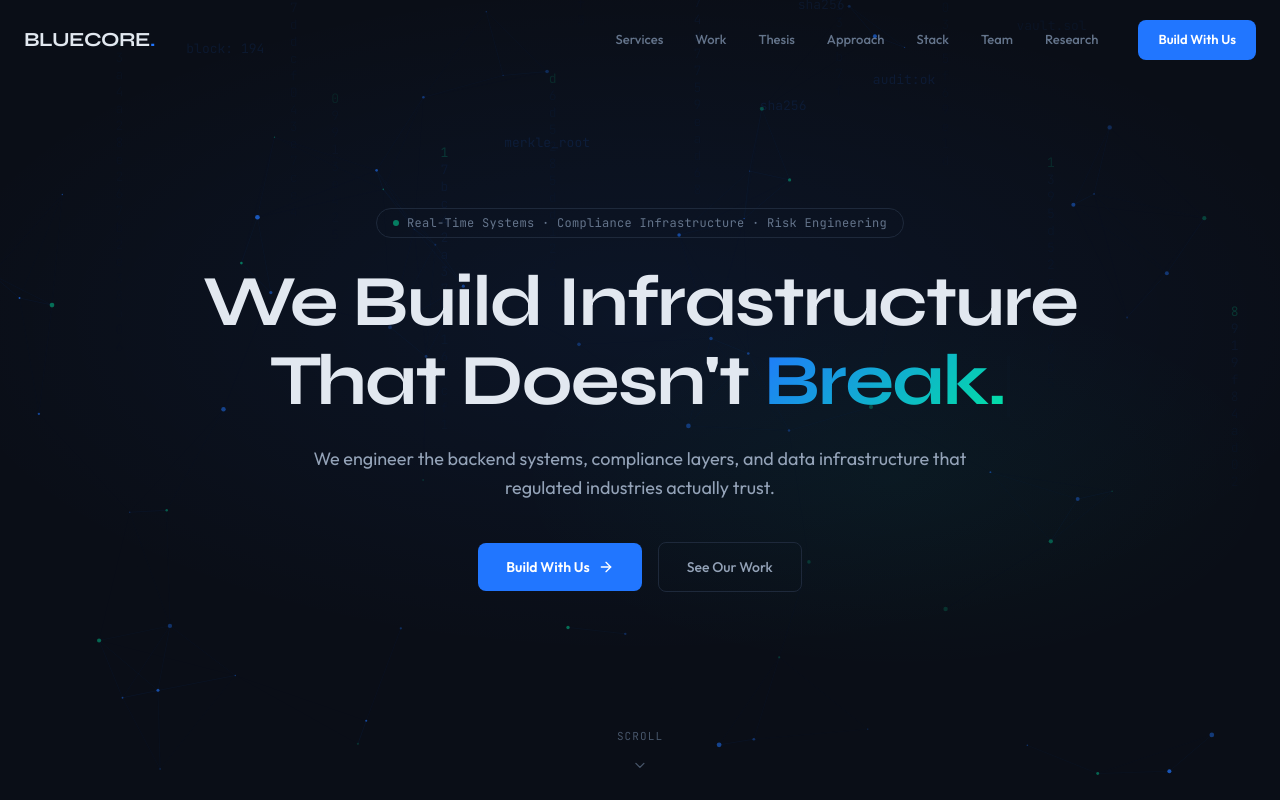
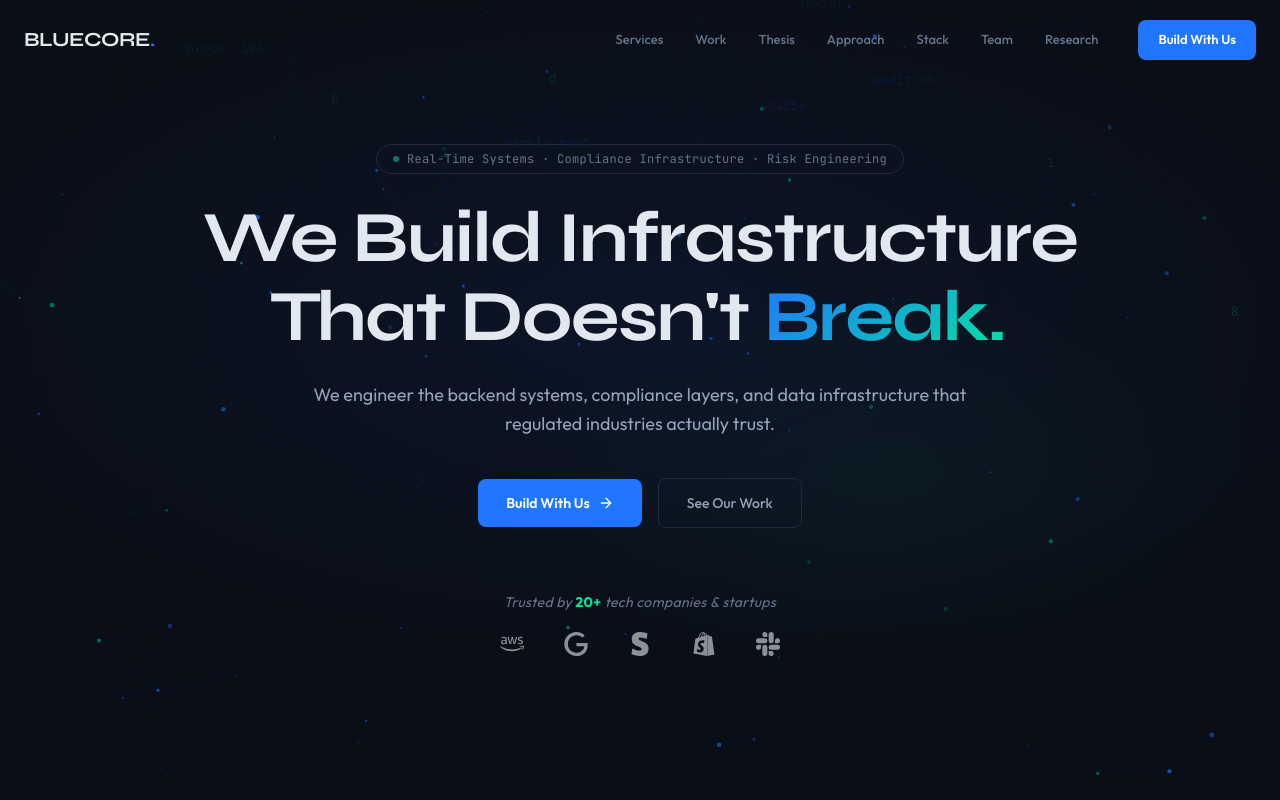
Before and after one commit to a-laz/bluecore_studios, a Next.js app: page / in a window 1280 px wide. Shown: the top 800 px of the page. Built offline with nearby package versions, Linux system fonts and the light colour scheme.

Commit message:
Updated Stack section

```diff
--- a/package.json
+++ b/package.json
@@ -13,7 +13,8 @@
     "lucide-react": "^0.574.0",
     "next": "16.1.6",
     "react": "19.2.3",
-    "react-dom": "19.2.3"
+    "react-dom": "19.2.3",
+    "react-icons": "^5.5.0"
   },
   "devDependencies": {
     "@tailwindcss/postcss": "^4",
--- a/src/components/Hero.tsx
+++ b/src/components/Hero.tsx
@@ -2,9 +2,16 @@
 
 import { useState, useEffect } from "react";
 import { motion } from "framer-motion";
-import { ArrowRight, ChevronDown } from "lucide-react";
+import { ArrowRight } from "lucide-react";
 import ParticleCanvas from "./ParticleCanvas";
 import DataStream from "./DataStream";
+import {
+  SiAmazonwebservices,
+  SiGoogle,
+  SiStripe,
+  SiShopify,
+  SiSlack,
+} from "react-icons/si";
 
 const WORDS = ["Blink.", "Break.", "Bend.", "Sleep.", "Lie."];
 const TYPE_SPEED = 104;
@@ -159,25 +166,39 @@ export default function Hero() {
             See Our Work
           </a>
         </motion.div>
+
+        {/* Trusted By */}
+        <motion.div
+          initial={{ opacity: 0, y: 20 }}
+          animate={{ opacity: 1, y: 0 }}
+          transition={{ duration: 0.7, delay: 0.9, ease: [0.22, 1, 0.36, 1] }}
+          className="mt-16"
+        >
+          <p className="text-sm text-muted italic tracking-wide">
+            Trusted by{" "}
+            <span className="text-accent-alt font-bold not-italic">20+</span>{" "}
+            tech companies &amp; startups
+          </p>
+          <div className="mt-5 flex flex-wrap items-center justify-center gap-x-10 gap-y-4">
+            {[
+              { Icon: SiAmazonwebservices, label: "AWS" },
+              { Icon: SiGoogle, label: "Google" },
+              { Icon: SiStripe, label: "Stripe" },
+              { Icon: SiShopify, label: "Shopify" },
+              { Icon: SiSlack, label: "Slack" },
+            ].map(({ Icon, label }) => (
+              <Icon
+                key={label}
+                aria-label={label}
+                size={24}
+                className="text-heading opacity-60 hover:opacity-100 transition-opacity duration-300"
+              />
+            ))}
+          </div>
+        </motion.div>
       </div>
 
-      {/* Scroll indicator */}
-      <motion.div
-        initial={{ opacity: 0 }}
-        animate={{ opacity: 1 }}
-        transition={{ delay: 1.2, duration: 0.5 }}
-        className="absolute bottom-8 left-1/2 -translate-x-1/2 flex flex-col items-center gap-2"
-      >
-        <span className="text-[11px] font-mono text-dim uppercase tracking-widest">
-          Scroll
-        </span>
-        <motion.div
-          animate={{ y: [0, 6, 0] }}
-          transition={{ duration: 1.5, repeat: Infinity, ease: "easeInOut" }}
-        >
-          <ChevronDown size={16} className="text-dim" />
-        </motion.div>
-      </motion.div>
+
     </section>
   );
 }
--- a/src/components/TechStack.tsx
+++ b/src/components/TechStack.tsx
@@ -1,58 +1,59 @@
 "use client";
 
-import { motion } from "framer-motion";
+import { useState } from "react";
+import { motion, AnimatePresence, LayoutGroup } from "framer-motion";
 import SectionHeading from "./SectionHeading";
+import {
+  SiReact,
+  SiVuedotjs,
+  SiNodedotjs,
+  SiPython,
+  SiRust,
+  SiGo,
+  SiLaravel,
+  SiSwift,
+  SiDocker,
+  SiGithub,
+  SiPostgresql,
+  SiFigma,
+} from "react-icons/si";
+import type { IconType } from "react-icons";
 
-const domains = [
-  {
-    label: "Distributed Ledgers",
-    techs: ["Solana", "Ethereum", "Arbitrum", "Base", "Cosmos"],
-  },
-  {
-    label: "Smart Contracts",
-    techs: ["Rust", "Solidity", "Anchor", "Foundry", "Hardhat"],
-  },
-  {
-    label: "AI / ML",
-    techs: ["Python", "PyTorch", "LangChain", "Vector DBs", "TensorFlow"],
-  },
-  {
-    label: "Infrastructure",
-    techs: ["Kafka", "Redis", "Docker", "Kubernetes", "Terraform", "Supabase"],
-  },
-  {
-    label: "Frontend",
-    techs: ["React", "Next.js", "TypeScript", "Tauri", "TailwindCSS"],
-  },
-  {
-    label: "Backend / Systems",
-    techs: ["Rust", "Node.js", "Go", "PostgreSQL", "GraphQL"],
-  },
-  {
-    label: "Compliance",
-    techs: ["Merkle Verification", "KYC/AML APIs", "Regulatory Frameworks", "Audit Trails"],
-  },
-  {
-    label: "DevOps / Cloud",
-    techs: ["AWS", "GCP", "CI/CD", "GitHub Actions", "Monitoring"],
-  },
+type Category = "Frontend" | "Backend" | "Mobile" | "DevOps" | "Design";
+type Filter = "All" | Category;
+
+interface Tech {
+  name: string;
+  Icon: IconType;
+  categories: Category[];
+  color: string;
+}
+
+const filters: Filter[] = ["All", "Frontend", "Backend", "Mobile", "DevOps"];
+
+const technologies: Tech[] = [
+  { name: "React", Icon: SiReact, categories: ["Frontend"], color: "#61DAFB" },
+  { name: "Vue.js", Icon: SiVuedotjs, categories: ["Frontend"], color: "#4FC08D" },
+  { name: "Node.js", Icon: SiNodedotjs, categories: ["Backend", "DevOps"], color: "#339933" },
+  { name: "Python", Icon: SiPython, categories: ["Backend"], color: "#3776AB" },
+  { name: "Rust", Icon: SiRust, categories: ["Backend"], color: "#DEA584" },
+  { name: "Go", Icon: SiGo, categories: ["Backend"], color: "#00ADD8" },
+  { name: "Laravel", Icon: SiLaravel, categories: ["Backend"], color: "#FF2D20" },
+  { name: "Swift", Icon: SiSwift, categories: ["Mobile"], color: "#F05138" },
+  { name: "Docker", Icon: SiDocker, categories: ["DevOps"], color: "#2496ED" },
+  { name: "GitHub", Icon: SiGithub, categories: ["DevOps"], color: "#E2E8F0" },
+  { name: "PostgreSQL", Icon: SiPostgresql, categories: ["Backend", "DevOps"], color: "#4169E1" },
+  { name: "Figma", Icon: SiFigma, categories: ["Design"], color: "#F24E1E" },
 ];
 
-const container = {
-  hidden: {},
-  show: { transition: { staggerChildren: 0.06 } },
-};
+export default function TechStack() {
+  const [activeFilter, setActiveFilter] = useState<Filter>("All");
 
-const row = {
-  hidden: { opacity: 0, x: -16 },
-  show: {
-    opacity: 1,
-    x: 0,
-    transition: { duration: 0.45, ease: "easeOut" as const },
-  },
-};
+  const filtered =
+    activeFilter === "All"
+      ? technologies
+      : technologies.filter((t) => t.categories.includes(activeFilter));
 
-export default function TechStack() {
   return (
     <section id="stack" className="relative py-28 md:py-36">
       <div className="mx-auto max-w-7xl px-6">
@@ -62,35 +63,53 @@ export default function TechStack() {
           description="An engineer will scan this in 3 seconds. We made sure it's worth the look."
         />
 
-        <motion.div
-          variants={container}
-          initial="hidden"
-          whileInView="show"
-          viewport={{ once: true, margin: "-60px" }}
-          className="space-y-4"
-        >
-          {domains.map((domain) => (
-            <motion.div
-              key={domain.label}
-              variants={row}
-              className="flex flex-col sm:flex-row sm:items-center gap-3 sm:gap-0 py-4 border-b border-edge last:border-0"
+        {/* Filter Pills */}
+        <div className="flex flex-wrap gap-3 mb-12">
+          {filters.map((filter) => (
+            <button
+              key={filter}
+              onClick={() => setActiveFilter(filter)}
+              className={`px-5 py-2 rounded-full text-sm font-body font-medium transition-all duration-300 cursor-pointer ${
+                activeFilter === filter
+                  ? "bg-accent-alt text-surface shadow-[0_0_16px_rgba(0,229,160,0.25)]"
+                  : "border border-edge text-body hover:border-edge-light hover:text-heading"
+              }`}
             >
-              <span className="font-mono text-xs text-accent uppercase tracking-[0.15em] w-44 shrink-0">
-                {domain.label}
-              </span>
-              <div className="flex flex-wrap gap-2">
-                {domain.techs.map((tech) => (
-                  <span
-                    key={tech}
-                    className="px-3.5 py-1.5 text-sm font-body text-heading bg-card border border-edge rounded-lg hover:border-edge-light hover:bg-card-hover transition-all duration-200"
-                  >
-                    {tech}
+              {filter}
+            </button>
+          ))}
+        </div>
+
+        {/* Tech Grid */}
+        <LayoutGroup>
+          <motion.div
+            layout
+            className="grid grid-cols-2 md:grid-cols-3 lg:grid-cols-6 gap-4"
+          >
+            <AnimatePresence mode="popLayout">
+              {filtered.map((tech) => (
+                <motion.div
+                  key={tech.name}
+                  layout
+                  initial={{ opacity: 0, scale: 0.85 }}
+                  animate={{ opacity: 1, scale: 1 }}
+                  exit={{ opacity: 0, scale: 0.85 }}
+                  transition={{ duration: 0.25, ease: "easeOut" }}
+                  className="group flex flex-col items-center justify-center gap-3 p-6 rounded-xl bg-card border border-edge transition-all duration-300 hover:border-edge-light hover:shadow-[0_0_24px_rgba(33,118,255,0.1)]"
+                >
+                  <tech.Icon
+                    size={28}
+                    className="transition-transform duration-300 group-hover:scale-110"
+                    style={{ color: tech.color }}
+                  />
+                  <span className="text-sm font-body text-body group-hover:text-heading transition-colors duration-300">
+                    {tech.name}
                   </span>
-                ))}
-              </div>
-            </motion.div>
-          ))}
-        </motion.div>
+                </motion.div>
+              ))}
+            </AnimatePresence>
+          </motion.div>
+        </LayoutGroup>
       </div>
     </section>
   );
```
Also changed, not shown: 1 other file (tests, documents, lock files or other folders).
